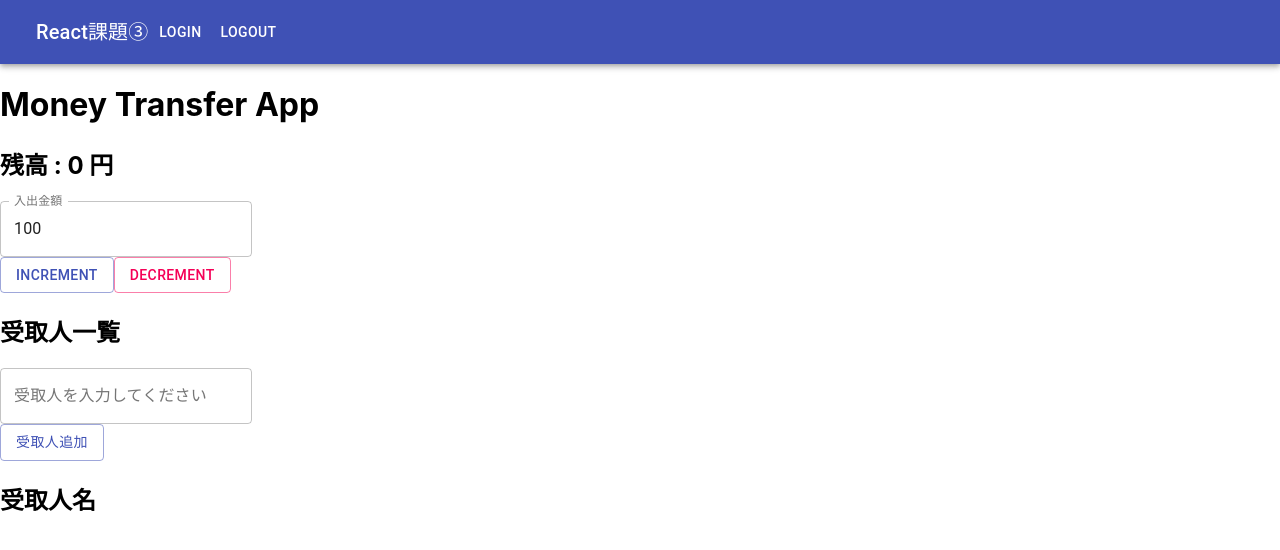
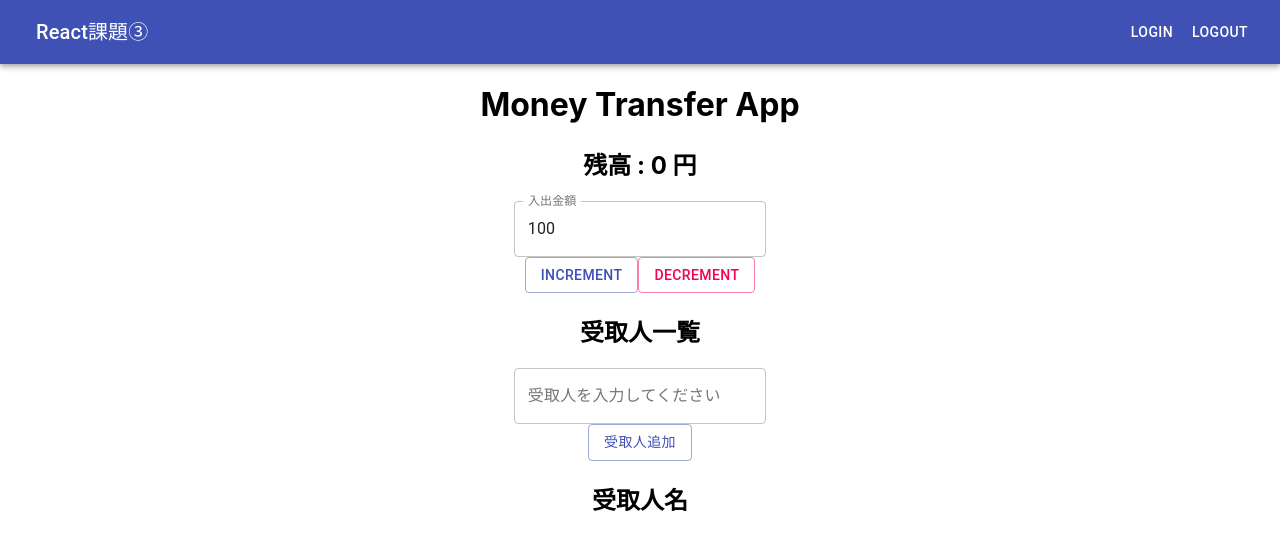
Before and after one commit to kitou88C39/react_kadai_3, a React (Create React App) app: page / in a window 1280 px wide. Shown: the top 550 px of the page. Built offline with nearby package versions, Linux system fonts and the light colour scheme.

Commit message:
second commit

```diff
--- a/src/App.js
+++ b/src/App.js
@@ -7,6 +7,7 @@ function App() {
   return (
     <div className="App">
       <Header />
+      <div style={{ textAlign: "center" }}>
         <motion.h1
           initial={{ y: -200 }}
           animate={{ y: 0 }}
@@ -24,6 +25,7 @@ function App() {
           <DisplayTodos />
         </motion.div>
       </div>
+    </div>
   );
 }
 
--- a/src/components/Header.js
+++ b/src/components/Header.js
@@ -23,7 +23,7 @@ const Header = () => {
           <Typography variant="h6" component="div" sx={{ flexGrow: 1 }}>
             React課題③
           </Typography>
-
+          <div style={{ flexGrow: 1 }}></div>
           <Button variant="text" color="inherit">
             Login
           </Button>
--- a/src/components/Todos.js
+++ b/src/components/Todos.js
@@ -1,5 +1,5 @@
 //addTodos　受取人
-//未完了の受取人 comment
+//comment 未完了の受取人
 //count 送金者の残高
 //num　送金者の入金及び出勤額
 //balance 受取人の残高
@@ -53,6 +53,7 @@ const Todos = (props) => {
   //console.log("props from store", props);
   return (
     <>
+      <div style={{ textAlign: "center" }}>
         <div className="balance-list">
           <h2>残高 : {count} 円 </h2>
           <Box
@@ -106,8 +107,8 @@ const Todos = (props) => {
             受取人追加
           </Button>
           <br />
-
           <h2>受取人名</h2>
+        </div>
       </div>
     </>
   );
```
Lines whose indentation alone changed are shown as unchanged.
